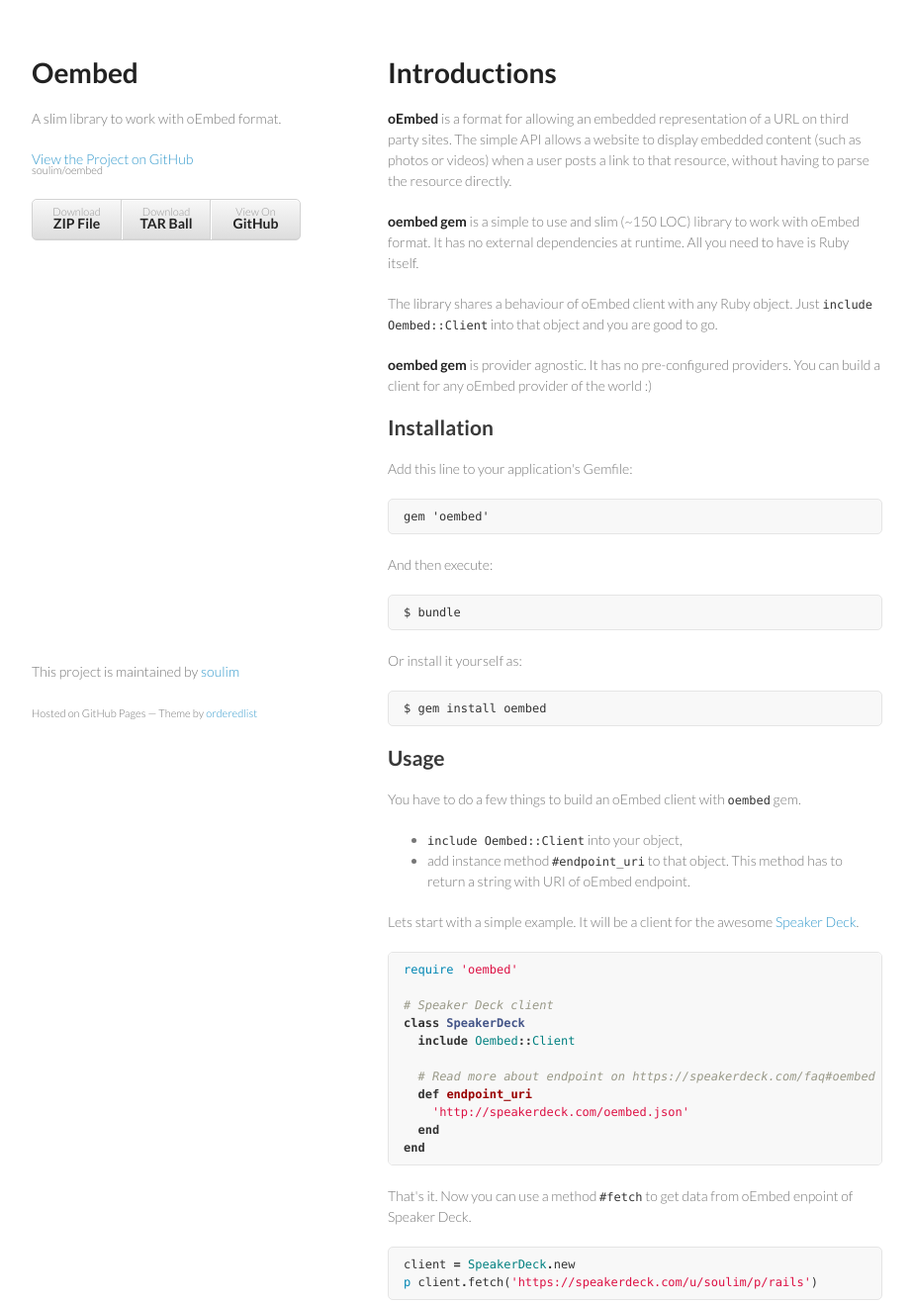
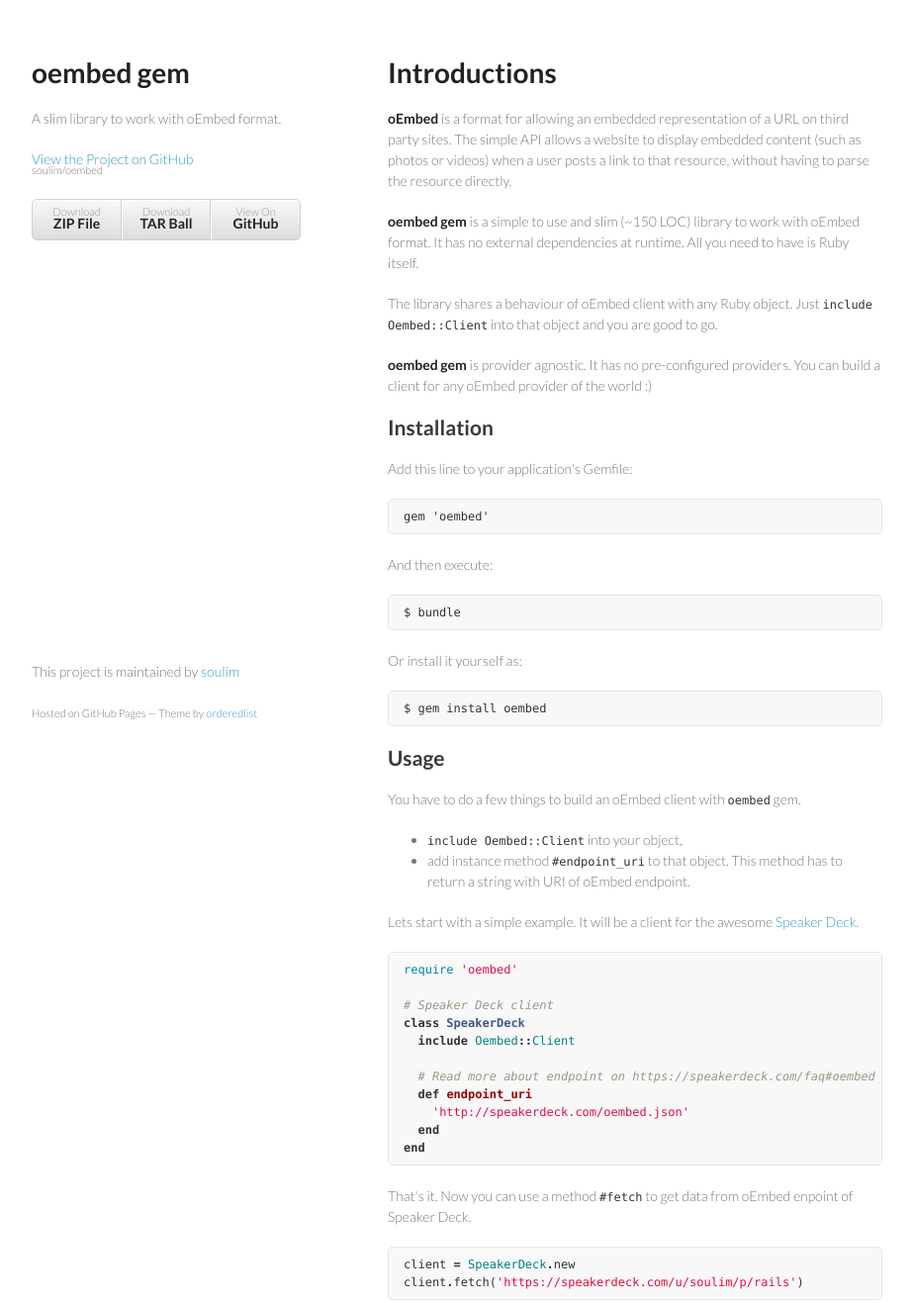
Before and after one commit to soulim/oembed, a plain HTML site: page index.html in a window 1280 px wide. Shown: the top 1317 px of the page at 99% size, without its empty margins (178-1101 px from the left). Drawn offline with Linux system fonts and the light colour scheme.

Commit message:
Update page title and fix code example

```diff
--- a/index.html
+++ b/index.html
@@ -3,7 +3,7 @@
   <head>
     <meta charset="utf-8">
     <meta http-equiv="X-UA-Compatible" content="chrome=1">
-    <title>Oembed by soulim</title>
+    <title>oembed gem by soulim</title>
 
     <link rel="stylesheet" href="stylesheets/styles.css">
     <link rel="stylesheet" href="stylesheets/pygment_trac.css">
@@ -15,7 +15,7 @@
   <body>
     <div class="wrapper">
       <header>
-        <h1>Oembed</h1>
+        <h1>oembed gem</h1>
         <p>A slim library to work with oEmbed format.</p>
 
         <p class="view"><a href="https://github.com/soulim/oembed">View the Project on GitHub <small>soulim/oembed</small></a></p>
@@ -87,7 +87,7 @@ a string with URI of oEmbed endpoint.</li>
 <p>That's it. Now you can use a method <code>#fetch</code> to get data from oEmbed enpoint of Speaker Deck.</p>
 
 <div class="highlight"><pre><span class="n">client</span> <span class="o">=</span> <span class="no">SpeakerDeck</span><span class="o">.</span><span class="n">new</span>
-<span class="nb">p</span> <span class="n">client</span><span class="o">.</span><span class="n">fetch</span><span class="p">(</span><span class="s1">'https://speakerdeck.com/u/soulim/p/rails'</span><span class="p">)</span>
+<span class="n">client</span><span class="o">.</span><span class="n">fetch</span><span class="p">(</span><span class="s1">'https://speakerdeck.com/u/soulim/p/rails'</span><span class="p">)</span>
 </pre></div>
 
 <p>The method <code>#fetch</code> will return a hash with oEmded data.</p>
```
